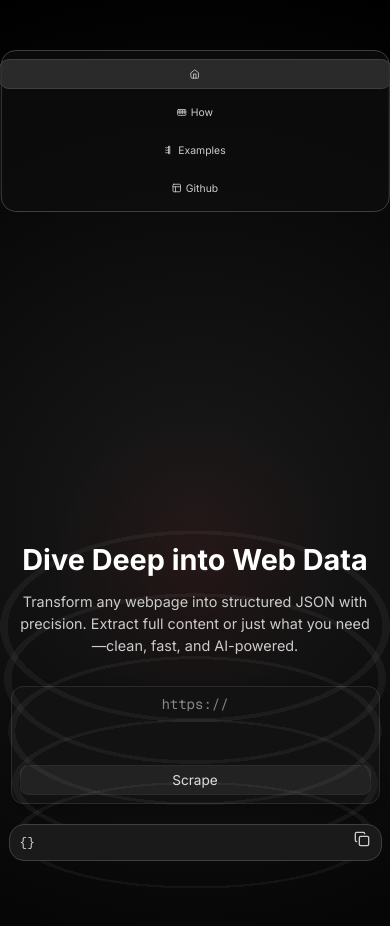
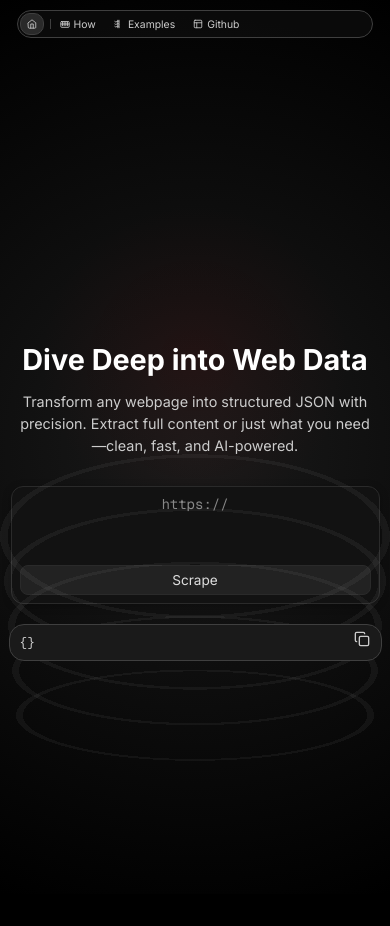
Before and after one commit to Arnav-SAI/WebScraper, a website: page public/index.html in a window 390 px wide. After the commit the page ends 894 px from the top, so only its background shows below. Drawn offline with nearby package versions, Linux system fonts and the light colour scheme.

Commit message:
Update styles.css

```diff
--- a/public/styles.css
+++ b/public/styles.css
@@ -335,52 +335,47 @@
       /* Responsive Design */
       @media (max-width: 768px) {
         body {
-          padding-top: 180px; /* Increased to account for stacked navbar height */
+          padding-top: 60px; /* Reduced padding since navbar remains horizontal */
         }
 
         .navbar {
-          flex-direction: column; /* Stack items vertically */
-          align-items: center;
-          width: 90%;
-          padding: 10px;
-          top: 40px; /* Lower the navbar on mobile */
+          padding: 3px; /* Smaller padding on mobile */
+          top: 10px;
+          width: 90%; /* Ensure navbar fits within mobile screen */
+          max-width: 400px; /* Prevent it from becoming too wide */
         }
 
         .nav-item {
-          margin-right: 0;
-          margin-bottom: 8px;
-          width: 100%;
-          justify-content: center;
-        }
-
-        .nav-item:last-child {
-          margin-bottom: 0;
+          padding: 0 8px; /* Reduced padding */
+          height: 24px; /* Smaller height */
+          margin-right: 4px;
         }
 
         .nav-item .icon {
-          width: 12px;
+          width: 12px; /* Smaller icon */
           height: 12px;
         }
 
         .nav-item .nav-text {
-          font-size: 0.75rem;
+          font-size: 0.75rem; /* 12px */
           margin-left: 5px;
         }
 
         .separator {
-          display: none; /* Hide separator on mobile */
+          height: 12px; /* Smaller separator */
+          margin: 0 3px;
         }
 
         .main-content {
-          margin-top: 120px; /* Ensure content starts below the stacked navbar */
+          margin-top: 50px; /* Ensure content starts below the navbar */
         }
 
         .heading {
-          font-size: 2.5rem;
+          font-size: 2.5rem; /* 40px */
         }
 
         .description {
-          font-size: 1rem;
+          font-size: 1rem; /* 16px */
           max-width: 90%;
         }
 
@@ -419,18 +414,18 @@
 
       @media (max-width: 480px) {
         body {
-          padding-top: 200px; /* Further adjust for smaller screens */
+          padding-top: 50px; /* Further adjust for smaller screens */
         }
 
         .navbar {
+          padding: 2px;
           width: 95%;
-          padding: 8px;
-          top: 50px; /* Lower the navbar further on smaller screens */
+          max-width: 350px;
         }
 
         .nav-item {
-          height: 28px;
-          padding: 0 10px;
+          padding: 0 6px;
+          height: 20px;
         }
 
         .nav-item .icon {
@@ -439,20 +434,25 @@
         }
 
         .nav-item .nav-text {
-          font-size: 0.65rem;
+          font-size: 0.65rem; /* 10.4px */
           margin-left: 4px;
         }
 
+        .separator {
+          height: 10px;
+          margin: 0 2px;
+        }
+
         .main-content {
-          margin-top: 140px; /* Adjust for smaller navbar height */
+          margin-top: 40px;
         }
 
         .heading {
-          font-size: 1.8rem;
+          font-size: 1.8rem; /* 28.8px */
         }
 
         .description {
-          font-size: 0.9rem;
+          font-size: 0.9rem; /* 14.4px */
         }
 
         .input-box {
```
